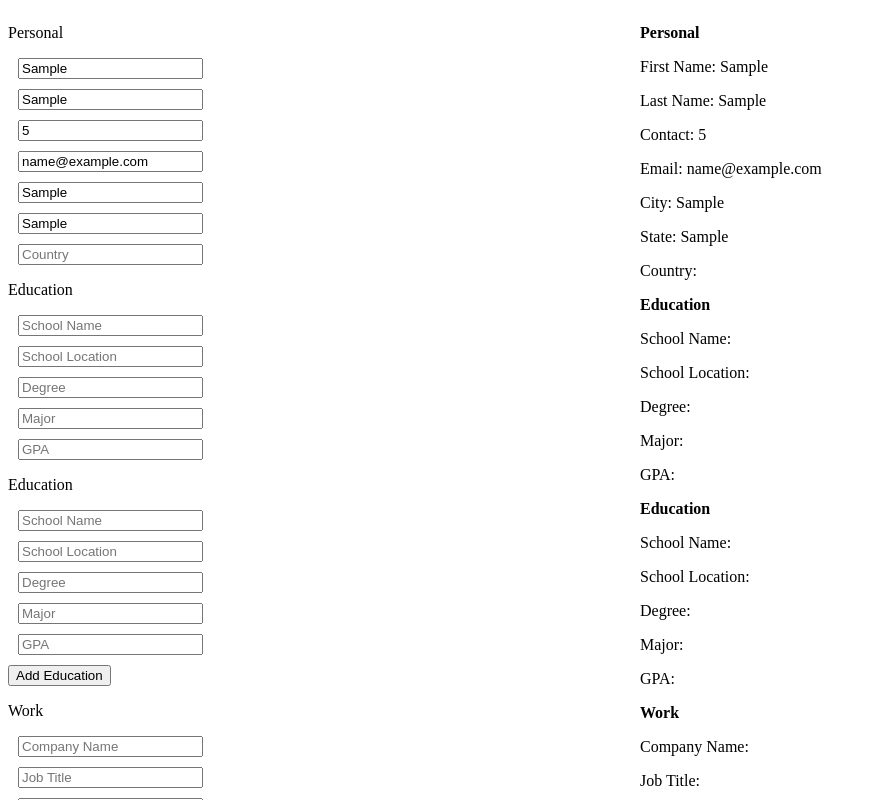
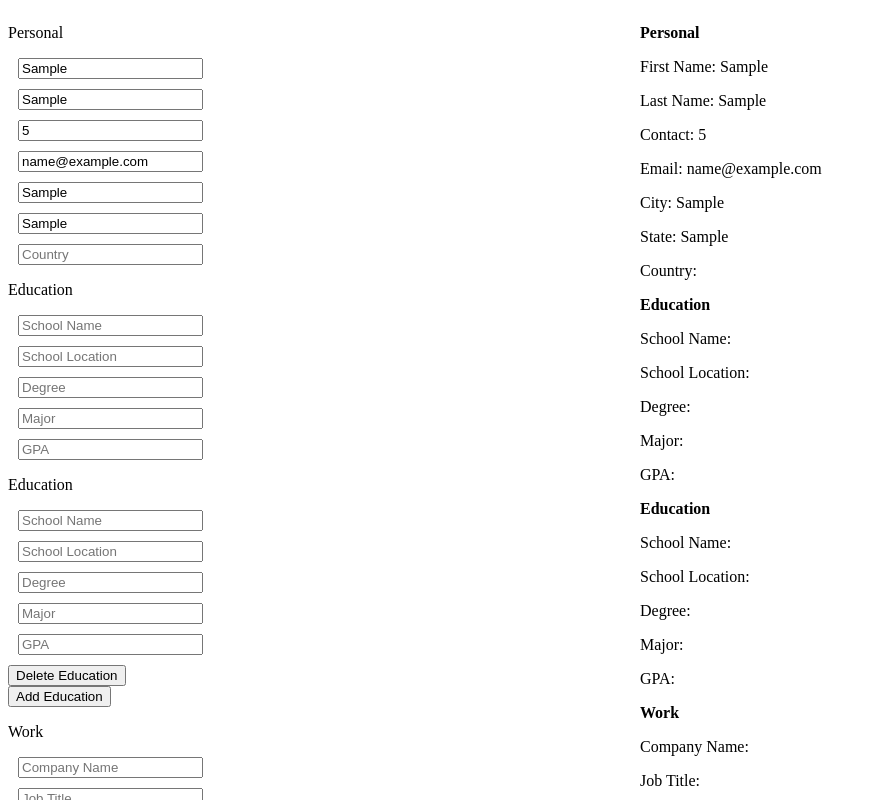
Before and after one commit to shoebham/CV-application, a React (Create React App) app: page / in a window 1280 px wide. Both pictures are taken after typing "Sample", "Sample", "5", "name@example.com", "Sample", "Sample" into the empty fields and a click on the button "Add Education". Shown: the top 800 px of the page, without its empty margins (0-876 px from the left). Built offline with nearby package versions, Linux system fonts and the light colour scheme.

Commit message:
Add delete button

```diff
--- a/src/App.js
+++ b/src/App.js
@@ -90,10 +90,20 @@ class App extends Component{
       })
     }
   }
+
+  handleDelete=(typeOfDetail,id)=>{
+    return (e)=>{
+      this.setState({
+        [typeOfDetail]:this.state[typeOfDetail].filter(detail=>{
+          return detail.id!==id
+        })
+      })
+    }
+  }
   render(){
     return (
       <div className="main">
-        <CVInput handleChange={this.handleChange} state={this.state} handleAdd={this.handleAdd}/>
+        <CVInput handleChange={this.handleChange} state={this.state} handleAdd={this.handleAdd} handleDelete={this.handleDelete}/>
         <CVPreview  state={this.state} />
       </div>
     )
--- a/src/components/Inputs/CVInput.js
+++ b/src/components/Inputs/CVInput.js
@@ -6,23 +6,32 @@ import WorkInput from './Work';
 
 class CVInput extends Component{
     render(){
-        const {handleChange,state,handleAdd} = this.props;
+        const {handleChange,state,handleAdd,handleDelete} = this.props;
+
         return (
             <div className="CVInput item">
             <PersonalInput id={state.PersonalDetails[0].id} handleChange={handleChange} state={state}/>
 
             {
                 state.EducationDetails.map((education,index)=>{
-                    return <EducationInput key={index} handleChange = {handleChange} index={index} id={education.id}/>
+                    return <div key={index} index={index}>
+                        <EducationInput key={index} handleChange = {handleChange} index={index} id={education.id}/>
+
+                        {index > 0&&<button name="EducationDetails" onClick={handleDelete("EducationDetails",education.id) }>Delete Education</button>}
+                    </div>
                 })
             }
             <button name="EducationDetails" onClick={(e)=>handleAdd(e,"EducationDetails") }>Add Education</button>
             {
                 state.WorkDetails.map((work,index)=>{
-                    return <WorkInput key={index} handleChange = {handleChange} index={index} id={work.id}/>
+                    return <div key={index} index={index}>
+                        <WorkInput  handleChange = {handleChange}  id={work.id}/>
+                        {index>0&&<button name="WorkDetails" onClick={handleDelete("WorkDetails",work.id) }>Delete Work</button>}
+                        </div>
                 })
             }
             <button name="WorkDetails" onClick={(e)=>handleAdd(e,"WorkDetails")}>Add work</button>
+
           </div>
         );
     }
```
